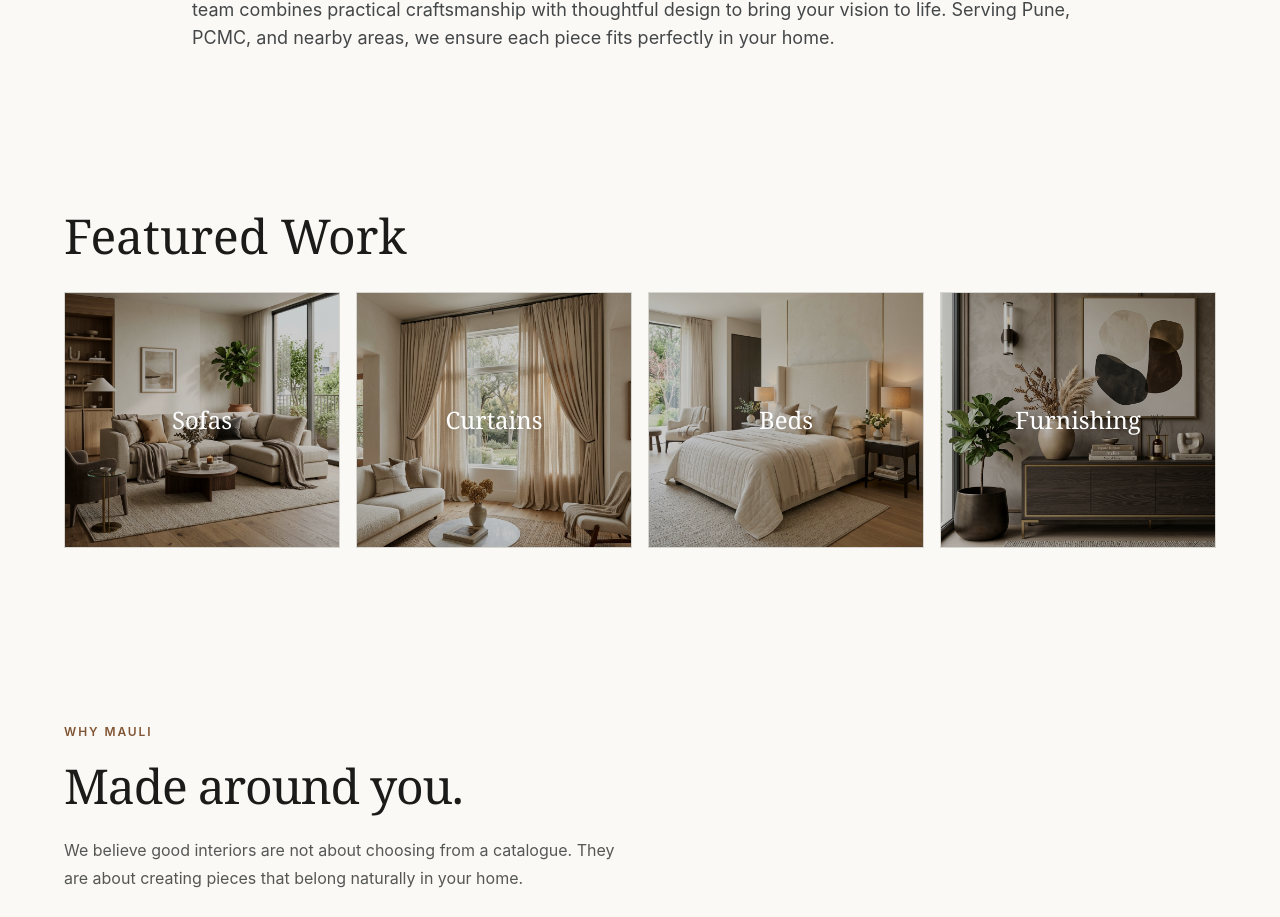
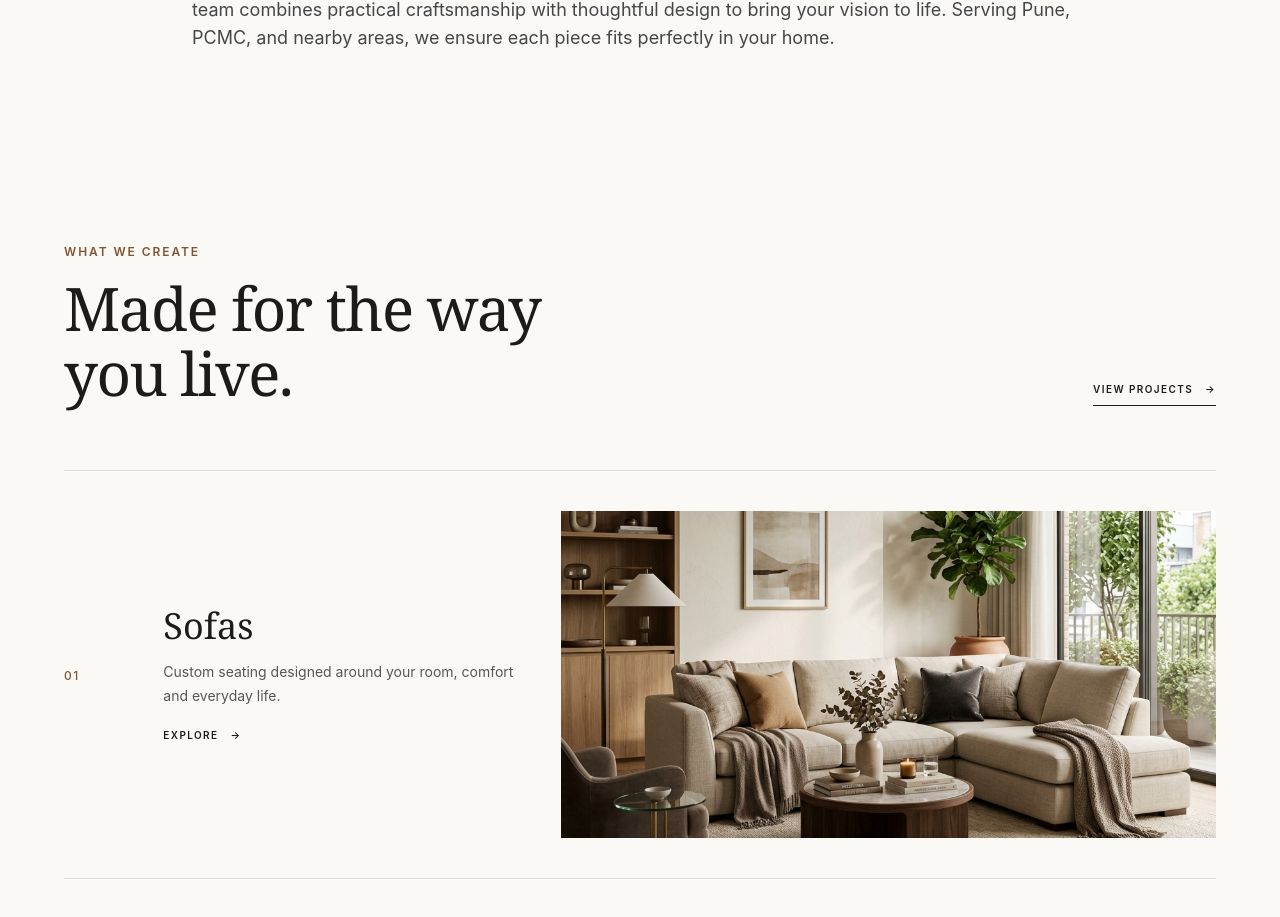
Before and after one commit to thiteswapnil1212-hue/INTERIOR-STORES-WEB, a Next.js app: page / in a window 1280 px wide. Shown: the part 1290-2207 px from the top of the page. Built offline with nearby package versions, Linux system fonts and the light colour scheme.

Commit message:
sofa images with images

```diff
--- a/src/components/home/FeaturedWork.tsx
+++ b/src/components/home/FeaturedWork.tsx
@@ -1,38 +1,118 @@
 import Image from "next/image";
+import Link from "next/link";
+
+const items = [
+  {
+    number: "01",
+    title: "Sofas",
+    description:
+      "Custom seating designed around your room, comfort and everyday life.",
+    src: "/images/home/featured-sofa.jpg",
+    href: "/services/sofas",
+  },
+  {
+    number: "02",
+    title: "Curtains",
+    description:
+      "Carefully selected fabrics and textures that bring softness and character to a room.",
+    src: "/images/home/featured-curtains.jpg",
+    href: "/services/curtains",
+  },
+  {
+    number: "03",
+    title: "Beds",
+    description:
+      "Made-to-measure beds and panels designed for comfort and proportion.",
+    src: "/images/home/featured-beds.jpg",
+    href: "/services/beds",
+  },
+  {
+    number: "04",
+    title: "Furnishing",
+    description:
+      "Thoughtful finishing details that bring the different elements of a room together.",
+    src: "/images/home/featured-furnishing.jpg",
+    href: "/services/furnishing",
+  },
+];
 
 export default function FeaturedWork() {
-  const items = [
-    { title: "Sofas", src: "/images/home/featured-sofa.jpg" },
-    { title: "Curtains", src: "/images/home/featured-curtains.jpg" },
-    { title: "Beds", src: "/images/home/featured-beds.jpg" },
-    { title: "Furnishing", src: "/images/home/featured-furnishing.jpg" },
-  ];
   return (
-    <section className="px-6 py-12 md:px-16 md:py-20 bg-[#fbf9f6] text-[#1b1c1a]">
-      <div className="max-w-[1440px] mx-auto">
-        <h2 className="font-serif text-4xl md:text-5xl mb-8">Featured Work</h2>
-        <div className="grid gap-4 md:grid-cols-2 lg:grid-cols-4">
+    <section className="bg-[#fbf9f6] px-6 py-20 text-[#1b1c1a] md:px-16 md:py-28">
+      <div className="mx-auto max-w-[1280px]">
+
+        {/* Header */}
+        <div className="mb-14 flex flex-col justify-between gap-6 md:mb-16 md:flex-row md:items-end">
+          <div>
+            <p className="mb-4 text-xs font-semibold uppercase tracking-[0.16em] text-[#805533]">
+              What We Create
+            </p>
+
+            <h2 className="max-w-xl font-serif text-4xl leading-[1.08] tracking-tight md:text-6xl">
+              Made for the way
+              <br />
+              you live.
+            </h2>
+          </div>
+
+          <Link
+            href="/projects"
+            className="group inline-flex items-center gap-3 self-start border-b border-[#1b1c1a] pb-2 text-[10px] font-semibold uppercase tracking-[0.14em] md:self-auto"
+          >
+            View Projects
+            <span className="transition-transform duration-300 group-hover:translate-x-1">
+              →
+            </span>
+          </Link>
+        </div>
+
+        {/* Work List */}
+        <div className="border-t border-[#747878]/20">
           {items.map((item) => (
-            <div
-              key={item.title}
-              className="group relative h-64 overflow-hidden border border-[#747878]/15 bg-[#e9e5df]"
+            <Link
+              key={item.number}
+              href={item.href}
+              className="group grid gap-7 border-b border-[#747878]/20 py-8 md:grid-cols-12 md:items-center md:gap-10 md:py-10"
             >
-              <Image
-                src={item.src}
-                alt={`Custom ${item.title}`}
-                fill
-                sizes="(max-width: 768px) 100vw, 25vw"
-                className="object-cover transition-transform duration-500 group-hover:scale-105"
-              />
-              <div className="absolute inset-0 bg-black/20 transition-colors duration-300 group-hover:bg-black/10" />
-              <div className="absolute inset-0 flex items-center justify-center">
-                <span className="font-serif text-2xl text-white drop-shadow-md">
-                  {item.title}
+              {/* Number */}
+              <div className="md:col-span-1">
+                <span className="text-xs font-medium tracking-[0.12em] text-[#805533]">
+                  {item.number}
                 </span>
               </div>
-            </div>
+
+              {/* Text */}
+              <div className="md:col-span-4">
+                <h3 className="font-serif text-3xl leading-tight md:text-4xl">
+                  {item.title}
+                </h3>
+
+                <p className="mt-3 max-w-sm text-sm leading-6 text-[#555755]">
+                  {item.description}
+                </p>
+
+                <span className="mt-5 inline-flex items-center gap-3 text-[10px] font-semibold uppercase tracking-[0.14em]">
+                  Explore
+                  <span className="transition-transform duration-300 group-hover:translate-x-1">
+                    →
+                  </span>
+                </span>
+              </div>
+
+              {/* Image */}
+              <div className="relative aspect-[16/8] overflow-hidden md:col-span-7">
+                <Image
+                  src={item.src}
+                  alt={`Custom ${item.title} by Mauli Interior`}
+                  fill
+                  sizes="(max-width: 768px) 100vw, 58vw"
+                  className="object-cover transition-transform duration-700 ease-out group-hover:scale-[1.025]"
+                />
+              </div>
+            </Link>
           ))}
         </div>
+
       </div>
     </section>
   );
```
